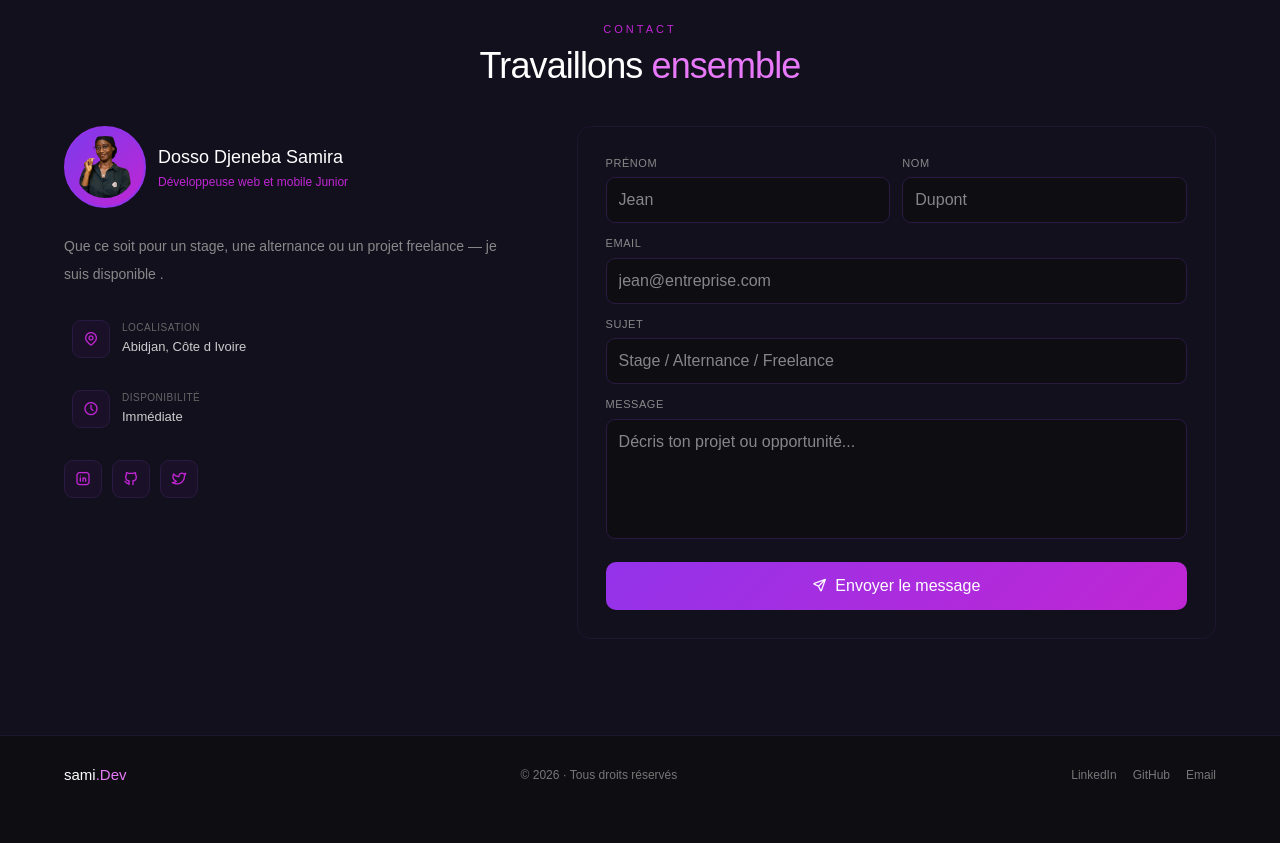
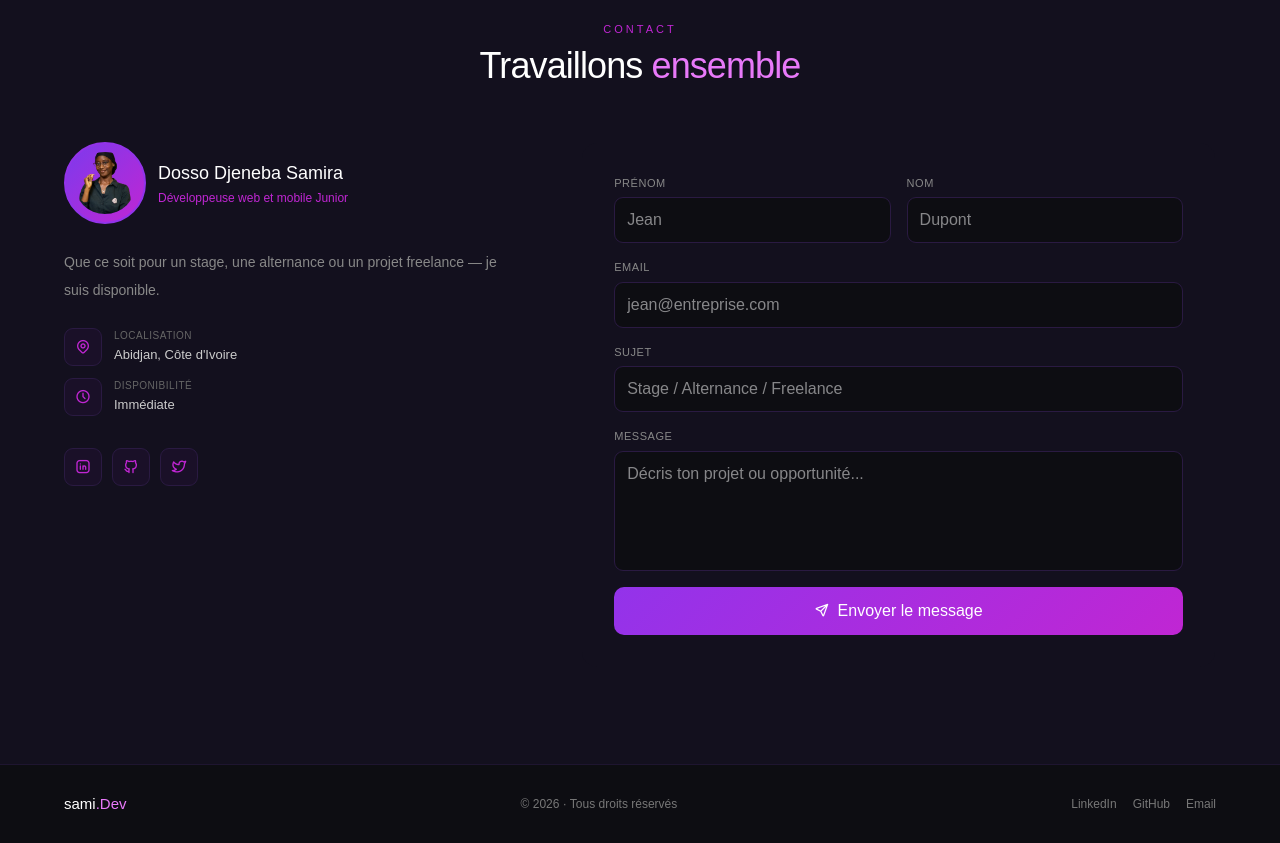
Before and after one commit to Dosso-coder/Portfolio-Pro, a Next.js app in the folder portfolio/: page / in a window 1280 px wide. Shown: the part 3580-4423 px from the top of the page. Before the commit the page ends 4394 px from the top, so only its background shows below. Built offline with nearby package versions, Linux system fonts and the light colour scheme.

Commit message:
modification de la partie contact

```diff
--- a/portfolio/components/Contact.tsx
+++ b/portfolio/components/Contact.tsx
@@ -1,20 +1,65 @@
-const contactPhotoSrc = '/images/image1.png'
+import React, { useState } from "react";
+
+const contactPhotoSrc = '/images/image1.png';
 
 export default function Contact() {
+  const [result, setResult] = useState("");
+  const [isSubmitting, setIsSubmitting] = useState(false);
+
+  const onSubmit = async (event) => {
+  event.preventDefault();
+  setIsSubmitting(true);
+  setResult("Envoi en cours...");
+
+  const formData = new FormData(event.target);
+  formData.append("access_key", "6db3a538-c36c-4746-98ca-7af1fc3c41db");
+
+  // Convertir le FormData en un objet simple pour l'envoyer en JSON
+  const object = Object.fromEntries(formData);
+  const json = JSON.stringify(object);
+
+  try {
+    const response = await fetch("https://api.web3forms.com/submit", {
+      method: "POST",
+      headers: {
+        "Content-Type": "application/json",
+        "Accept": "application/json"
+      },
+      body: json,
+    });
+
+    const data = await response.json();
+
+    if (data.success) {
+      setResult("Message envoyé avec succès !");
+      event.target.reset();
+    } else {
+      setResult("Une erreur est survenue, réessayez.");
+    }
+  } catch (error) {
+    setResult("Erreur de connexion.");
+  } finally {
+    setIsSubmitting(false);
+  }
+};
+
   return (
     <section id="contact" className="border-t px-5 py-16 md:px-8 md:py-24" style={{ background: 'var(--bg2)', borderColor: 'var(--border)' }}>
       <div className="mx-auto w-full max-w-6xl">
-        <div className="mb-10 text-center">
+        {/* Titre de section */}
+        <div className="mb-14 text-center">
           <p className="mb-2 text-[11px] uppercase tracking-[3px] text-[#C026D3]">Contact</p>
           <h2 className="text-3xl font-medium tracking-tight md:text-4xl" style={{ color: 'var(--text)' }}>
             Travaillons <span className="text-[#E879F9]">ensemble</span>
           </h2>
         </div>
 
-        <div className="grid items-start gap-10 lg:grid-cols-[0.85fr_1.15fr]">
-          {/* Section Infos (Inchangée) */}
-          <div>
-            <div className="mb-6 flex items-center gap-3">
+        {/* Disposition en 2 colonnes */}
+        <div className="grid grid-cols-1 lg:grid-cols-[0.85fr_1.15fr] gap-12 items-start">
+
+          {/* Colonne Gauche : Infos personnelles */}
+          <div className="space-y-6">
+            <div className="flex items-center gap-3">
               <div
                 className="relative flex h-[82px] w-[82px] flex-shrink-0 items-center justify-center overflow-hidden rounded-full border-2 p-2 text-[18px] font-medium text-white"
                 style={{
@@ -30,15 +75,16 @@ export default function Contact() {
               </div>
             </div>
 
-            <p className="mb-6 max-w-md text-sm leading-7" style={{ color: 'var(--text3)' }}>
-              Que ce soit pour un stage, une alternance ou un projet freelance — je suis disponible .
+            <p className="max-w-md text-sm leading-7" style={{ color: 'var(--text3)' }}>
+              Que ce soit pour un stage, une alternance ou un projet freelance — je suis disponible.
             </p>
 
+            <div className="space-y-3">
               {[
-              { icon: 'ti-map-pin', label: 'Localisation', value: 'Abidjan, Côte d Ivoire' },
+                { icon: 'ti-map-pin', label: 'Localisation', value: 'Abidjan, Côte d\'Ivoire' },
                 { icon: 'ti-clock', label: 'Disponibilité', value: 'Immédiate' },
               ].map((item) => (
-              <div key={item.label} className="mb-4 flex items-center gap-3 rounded-[12px] p-2">
+                <div key={item.label} className="flex items-center gap-3 rounded-[12px]">
                   <div
                     className="flex h-[38px] w-[38px] flex-shrink-0 items-center justify-center rounded-[9px] border"
                     style={{ background: 'var(--social-bg)', borderColor: 'var(--border2)' }}
@@ -51,12 +97,13 @@ export default function Contact() {
                   </div>
                 </div>
               ))}
+            </div>
 
-            <div className="mt-6 flex gap-2.5">
+            <div className="flex gap-2.5 pt-2">
               {['ti-brand-linkedin', 'ti-brand-github', 'ti-brand-twitter'].map((icon) => (
                 <button
                   key={icon}
-                  className="flex h-[38px] w-[38px] cursor-pointer items-center justify-center rounded-[9px] border"
+                  className="flex h-[38px] w-[38px] cursor-pointer items-center justify-center rounded-[9px] border transition-transform hover:scale-105"
                   style={{ background: 'var(--social-bg)', borderColor: 'var(--border2)' }}
                   aria-label="Lien social"
                 >
@@ -66,31 +113,25 @@ export default function Contact() {
             </div>
           </div>
 
-          {/* Formulaire connecté à Web3Forms */}
+          {/* Colonne Droite : Formulaire avec effet Border-Gradient Premium */}
+          <div className="w-full relative rounded-[16px] p-[1px]" style={{ background: 'linear-gradient(135deg, transparent, var(--border), #C026D3/30)' }}>
             <form
-            action="https://api.web3forms.com/submit"
-            method="POST"
-            className="rounded-[14px] border p-5 md:p-7"
-            style={{ background: 'var(--form-bg)', borderColor: 'var(--border)' }}
+              onSubmit={onSubmit}
+              className="rounded-[15px] p-6 md:p-8 space-y-4"
+              style={{ background: 'var(--form-bg)' }}
             >
-            {/* ICI : Remplace PAR TA CLÉ WEB3FORMS */}
-            <input type="hidden" name="access_key" value="6db3a538-c36c-4746-98ca-7af1fc3c41db" />
-
-            {/* Options additionnelles pour personnaliser le mail reçu */}
+              {/* Options cachées pour personnaliser l'email reçu */}
               <input type="hidden" name="from_name" value="Portfolio - Samira" />
               <input type="hidden" name="subject" value="Nouveau message depuis ton Portfolio" />
 
-            {/* Redirection après envoi (Optionnel, Web3Forms affiche une page par défaut sinon) */}
-            {/* <input type="hidden" name="redirect" value="https://tonsite.com/merci" /> */}
-
-            <div className="mb-3 grid gap-3 sm:grid-cols-2">
-              <div>
-                <label className="mb-1.5 block text-[11px] uppercase tracking-wider" style={{ color: 'var(--text3)' }}>Prénom</label>
-                <input name="prenom" type="text" placeholder="Jean" required className="w-full rounded-[9px] border px-3 py-2.5 text-[13px] outline-none" style={{ background: 'var(--input-bg)', borderColor: 'var(--border2)', color: 'var(--text)', fontFamily: 'inherit' }} />
+              <div className="grid gap-4 sm:grid-cols-2">
+                <div className="flex flex-col gap-1.5">
+                  <label className="text-[11px] uppercase tracking-wider" style={{ color: 'var(--text3)' }}>Prénom</label>
+                  <input name="prenom" type="text" placeholder="Jean" required className="w-full rounded-[9px] border px-3 py-2.5 text-[13px] outline-none transition-colors focus:border-[#C026D3]" style={{ background: 'var(--input-bg)', borderColor: 'var(--border2)', color: 'var(--text)', fontFamily: 'inherit' }} />
                 </div>
-              <div>
-                <label className="mb-1.5 block text-[11px] uppercase tracking-wider" style={{ color: 'var(--text3)' }}>Nom</label>
-                <input name="nom" type="text" placeholder="Dupont" required className="w-full rounded-[9px] border px-3 py-2.5 text-[13px] outline-none" style={{ background: 'var(--input-bg)', borderColor: 'var(--border2)', color: 'var(--text)', fontFamily: 'inherit' }} />
+                <div className="flex flex-col gap-1.5">
+                  <label className="text-[11px] uppercase tracking-wider" style={{ color: 'var(--text3)' }}>Nom</label>
+                  <input name="nom" type="text" placeholder="Dupont" required className="w-full rounded-[9px] border px-3 py-2.5 text-[13px] outline-none transition-colors focus:border-[#C026D3]" style={{ background: 'var(--input-bg)', borderColor: 'var(--border2)', color: 'var(--text)', fontFamily: 'inherit' }} />
                 </div>
               </div>
 
@@ -98,30 +139,44 @@ export default function Contact() {
                 { label: 'Email', name: 'email', type: 'email', placeholder: 'jean@entreprise.com' },
                 { label: 'Sujet', name: 'sujet', type: 'text', placeholder: 'Stage / Alternance / Freelance' },
               ].map(f => (
-              <div key={f.label} className="mb-3">
-                <label className="mb-1.5 block text-[11px] uppercase tracking-wider" style={{ color: 'var(--text3)' }}>{f.label}</label>
-                <input name={f.name} type={f.type} placeholder={f.placeholder} required className="w-full rounded-[9px] border px-3 py-2.5 text-[13px] outline-none" style={{ background: 'var(--input-bg)', borderColor: 'var(--border2)', color: 'var(--text)', fontFamily: 'inherit' }} />
+                <div key={f.label} className="flex flex-col gap-1.5">
+                  <label className="text-[11px] uppercase tracking-wider" style={{ color: 'var(--text3)' }}>{f.label}</label>
+                  <input name={f.name} type={f.type} placeholder={f.placeholder} required className="w-full rounded-[9px] border px-3 py-2.5 text-[13px] outline-none transition-colors focus:border-[#C026D3]" style={{ background: 'var(--input-bg)', borderColor: 'var(--border2)', color: 'var(--text)', fontFamily: 'inherit' }} />
                 </div>
               ))}
 
-            <div className="mb-4">
-              <label className="mb-1.5 block text-[11px] uppercase tracking-wider" style={{ color: 'var(--text3)' }}>Message</label>
+              <div className="flex flex-col gap-1.5">
+                <label className="text-[11px] uppercase tracking-wider" style={{ color: 'var(--text3)' }}>Message</label>
                 <textarea
                   name="message"
                   placeholder="Décris ton projet ou opportunité..."
                   required
-                className="h-[120px] w-full resize-none rounded-[9px] border px-3 py-2.5 text-[13px] outline-none"
+                  className="h-[120px] w-full resize-none rounded-[9px] border px-3 py-2.5 text-[13px] outline-none transition-colors focus:border-[#C026D3]"
                   style={{ background: 'var(--input-bg)', borderColor: 'var(--border2)', color: 'var(--text)', fontFamily: 'inherit' }}
                 />
               </div>
 
-            <button type="submit" className="flex w-full cursor-pointer items-center justify-center gap-2 rounded-[10px] border-0 py-3 text-[13px] font-medium text-white" style={{ background: 'linear-gradient(135deg,#9333EA,#C026D3)' }}>
+              {/* Feedback d'envoi */}
+              {result && (
+                <p className={`text-[13px] text-center font-medium py-1 ${result.includes("succès") ? "text-emerald-400" : "text-red-400"}`}>
+                  {result}
+                </p>
+              )}
+
+              <button
+                type="submit"
+                disabled={isSubmitting}
+                className="flex w-full cursor-pointer items-center justify-center gap-2 rounded-[10px] border-0 py-3 text-[13px] font-medium text-white transition-opacity disabled:opacity-50"
+                style={{ background: 'linear-gradient(135deg,#9333EA,#C026D3)' }}
+              >
                 <i className="ti ti-send text-[15px]" />
-              Envoyer le message
+                {isSubmitting ? "Envoi en cours..." : "Envoyer le message"}
               </button>
             </form>
           </div>
+
+        </div>
       </div>
     </section>
-  )
+  );
 }
```
Lines whose indentation alone changed are shown as unchanged.
